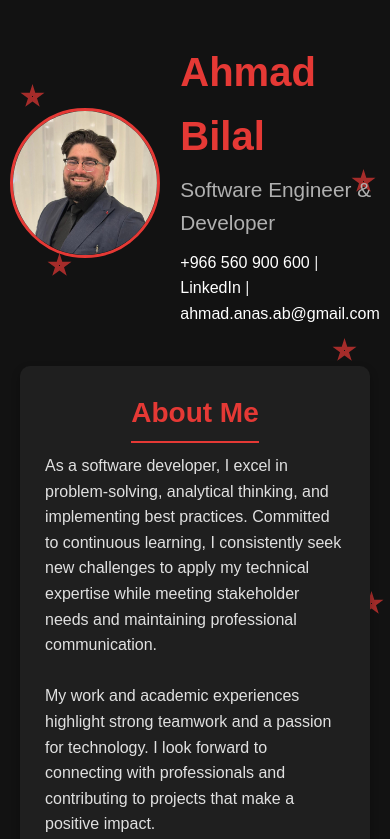
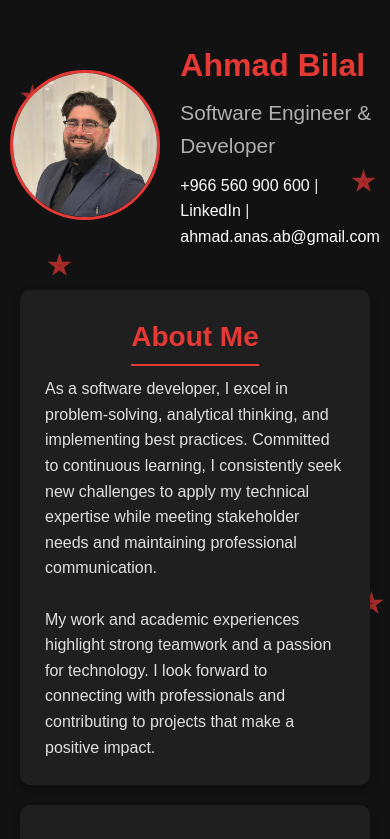
Before and after one commit to Abilal9/abilal.co, a React (Create React App) app: page / in a window 390 px wide. Shown: the top 839 px of the page. Built offline with nearby package versions, Linux system fonts and the light colour scheme.

Commit message:
Fix name look on phone

```diff
--- a/src/App.css
+++ b/src/App.css
@@ -66,6 +66,12 @@ body {
   font-size: 2.5rem;
   font-weight: bold;
   color: #e53935;
+}
+
+@media (max-width: 600px) {
+  .name {
+    font-size: 2rem; /* smaller font for phones */
+  }
 }
 
 .title {
```
